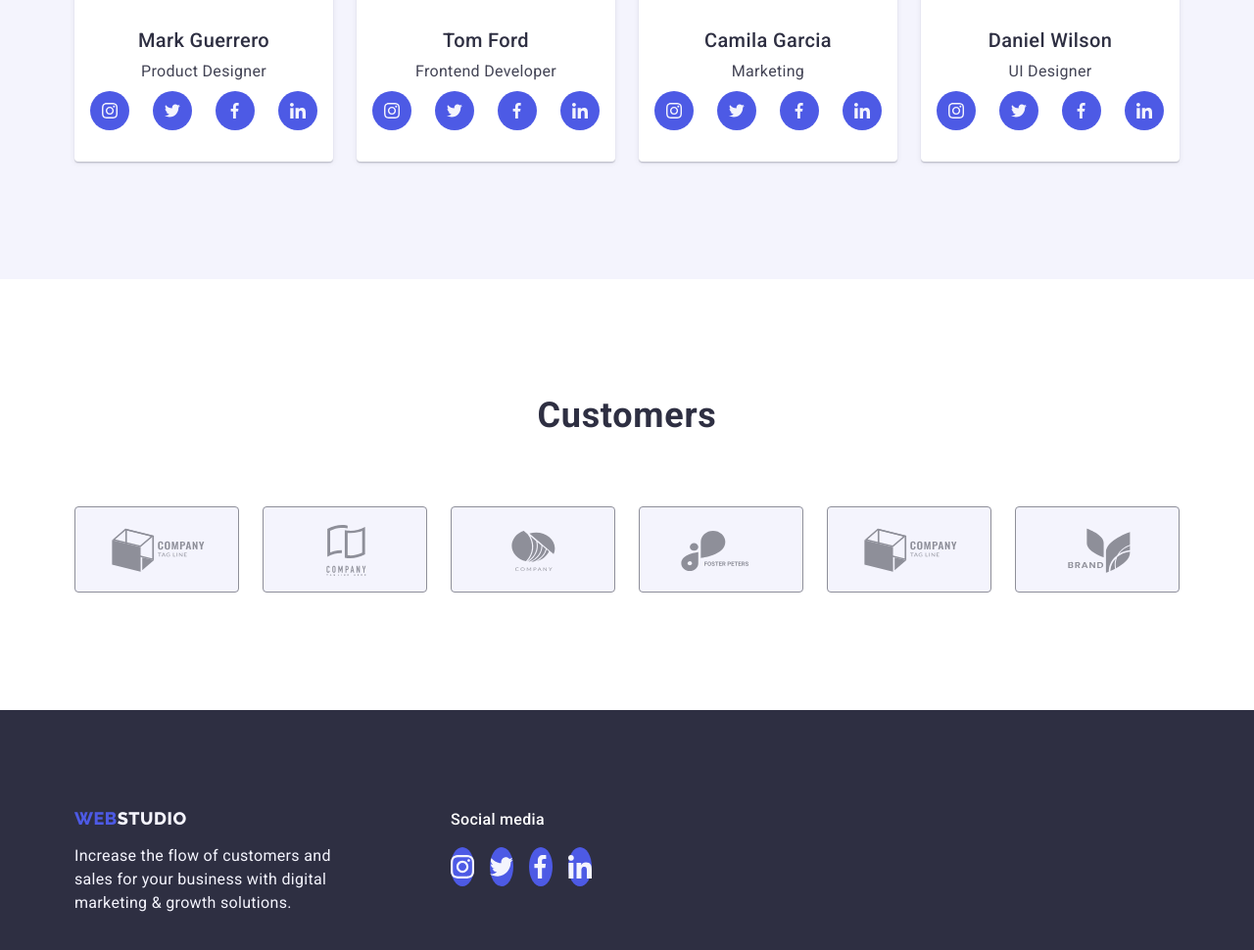
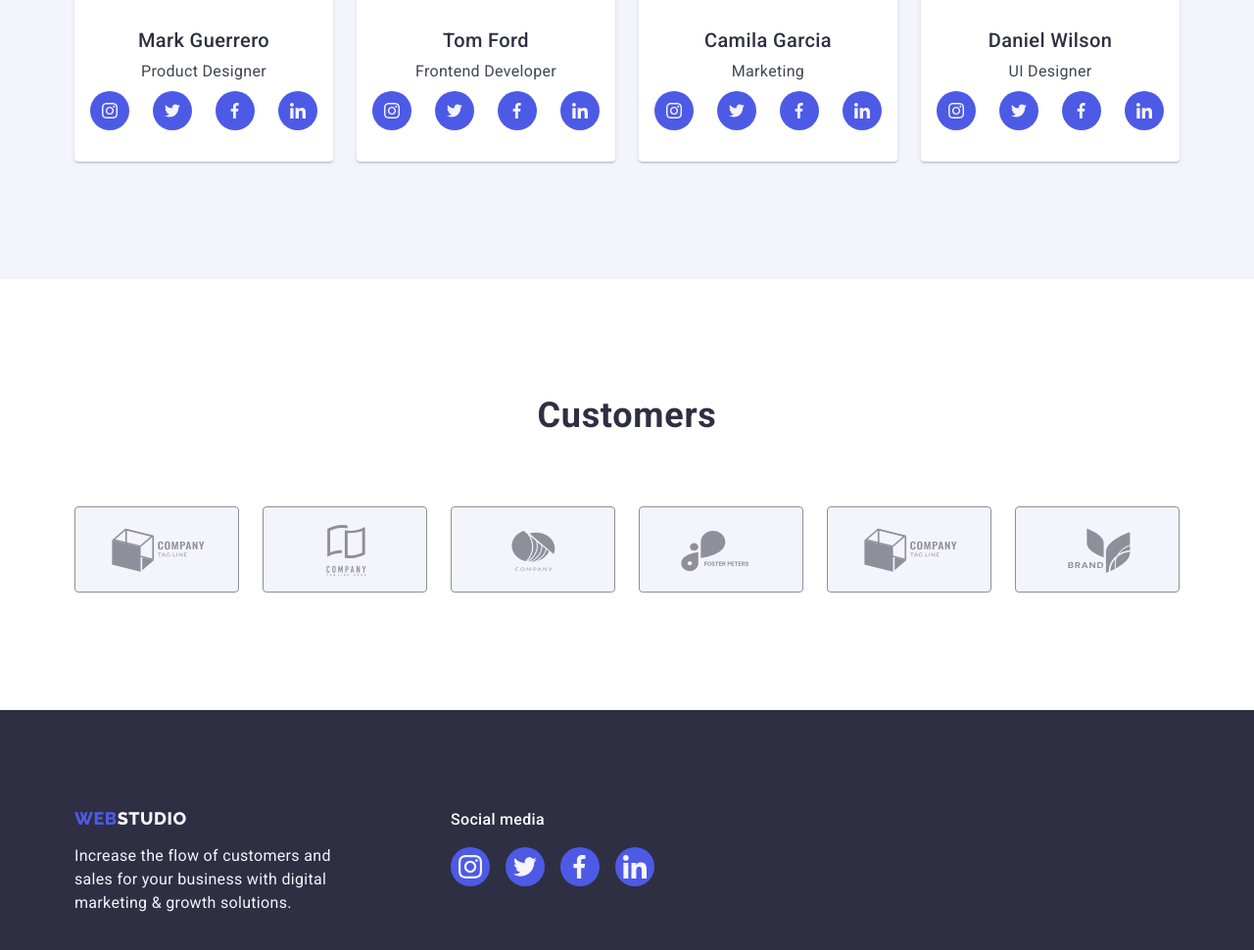
Before and after one commit to NataliiaBumbu/goit-markup-hw-04, a plain HTML site: page index.html in a window 1280 px wide. Shown: the part 2187-3157 px from the top of the page at 98% size. Drawn offline with nearby package versions, Linux system fonts and the light colour scheme.

Commit message:
HWORK-04

```diff
--- a/css/styles.css
+++ b/css/styles.css
@@ -491,13 +491,12 @@ margin-bottom: 16px;
     .social-list-footer {
         display: flex;
         gap: 16px;
-        height: 40px;
-        width: 40px;
+
     }
 
 .social-footer-link {
-    width: 100%;
-    height: 100%;
+    width: 40px;
+    height: 40px;
     display: flex;
     justify-content: center;
     align-items: center;
--- a/cssportfolio/styles.css
+++ b/cssportfolio/styles.css
@@ -317,13 +317,12 @@ margin-bottom: 16px;
     .social-list-footer {
         display: flex;
         gap: 16px;
-        height: 40px;
-        width: 40px;
+
     }
 
 .social-footer-link {
-    width: 100%;
-    height: 100%;
+    height: 40px;
+    width: 40px;
     display: flex;
     justify-content: center;
     align-items: center;
```
